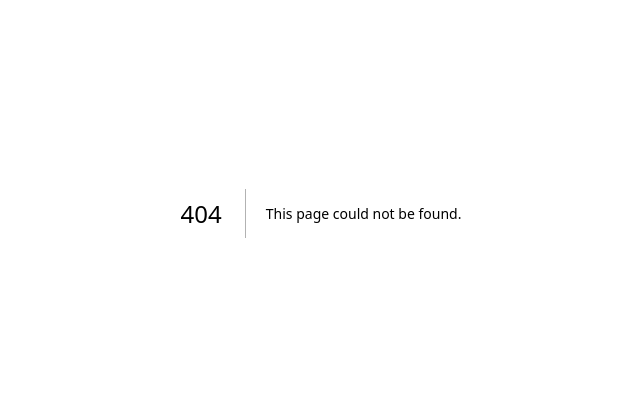
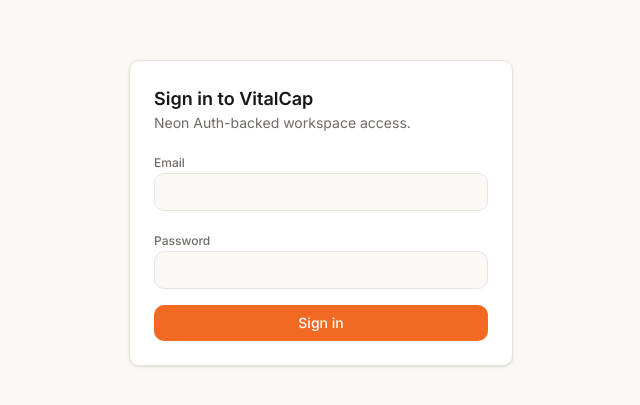
Before and after one commit to tommynabo/VitalCAP, a Next.js app: page /sign-in in a window 1280 px wide. Before the commit this address had no page. Shown: the part 187-592 px from the top of the page, without its empty margins (319-959 px from the left). Built offline with nearby package versions, Linux system fonts and the light colour scheme.

Commit message:
feat(auth): wire Neon Auth (server client, route handler, middleware, sign-in/out)

```diff
--- /dev/null
+++ b/middleware.ts
@@ -0,0 +1,44 @@
+import { NextResponse, type NextRequest } from "next/server";
+import { getServerEnv, isDevSeedMode } from "@/lib/config/env";
+
+/**
+ * Protects every dashboard/admin page behind a Neon Auth session. Skipped
+ * entirely in dev-seed mode (local/test default) so the seed-backed UI keeps
+ * working without a real auth backend. In production this is never skipped
+ * (`env.ts` already hard-fails `APP_ENV=production` + `DEV_SEED_MODE=true`).
+ *
+ * `/api/auth/*`, `/api/cron/*`, `/api/webhooks/*` and static assets are
+ * intentionally excluded from `matcher` below — cron/webhooks authenticate
+ * via `CRON_SECRET`/provider signatures, not a user session.
+ */
+export default async function middleware(request: NextRequest) {
+  if (isDevSeedMode()) return NextResponse.next();
+
+  const env = getServerEnv();
+  if (!env.NEON_AUTH_BASE_URL || !env.NEON_AUTH_COOKIE_SECRET) {
+    // Auth not configured yet — fail closed rather than silently allow access.
+    return new NextResponse("Authentication is not configured.", { status: 503 });
+  }
+
+  const { getAuth } = await import("@/lib/auth/server");
+  const handler = getAuth().middleware({ loginUrl: "/sign-in" });
+  return handler(request);
+}
+
+export const config = {
+  matcher: [
+    "/",
+    "/accounts/:path*",
+    "/contacts/:path*",
+    "/campaigns/:path*",
+    "/discovery/:path*",
+    "/autopilot/:path*",
+    "/outreach/:path*",
+    "/reviews/:path*",
+    "/setter/:path*",
+    "/settings/:path*",
+    "/analytics/:path*",
+    "/infrastructure/:path*",
+    "/admin/:path*",
+  ],
+};
--- /dev/null
+++ b/src/app/api/auth/[...path]/route.ts
@@ -0,0 +1,19 @@
+import { getAuth } from "@/lib/auth/server";
+
+type RouteContext = { params: Promise<{ path: string[] }> };
+
+/**
+ * Lazily resolves the Neon Auth handler per-request instead of at module
+ * load time, so this route file can be imported during `next build`
+ * (Next.js route collection) even before `NEON_AUTH_BASE_URL`/
+ * `NEON_AUTH_COOKIE_SECRET` are configured (e.g. dev-seed mode).
+ */
+function lazyMethod(method: "GET" | "POST" | "PUT" | "DELETE" | "PATCH") {
+  return (request: Request, context: RouteContext) => getAuth().handler()[method](request, context);
+}
+
+export const GET = lazyMethod("GET");
+export const POST = lazyMethod("POST");
+export const PUT = lazyMethod("PUT");
+export const DELETE = lazyMethod("DELETE");
+export const PATCH = lazyMethod("PATCH");
--- /dev/null
+++ b/src/app/sign-in/page.tsx
@@ -0,0 +1,51 @@
+"use client";
+
+import { useActionState } from "react";
+import { signInWithEmailAction } from "@/lib/auth/actions";
+
+export default function SignInPage() {
+  const [state, formAction, pending] = useActionState(signInWithEmailAction, { error: null });
+
+  return (
+    <div className="flex min-h-screen items-center justify-center bg-surface-muted p-6">
+      <form action={formAction} className="w-full max-w-sm space-y-4 rounded-[10px] border border-border bg-surface p-6 shadow-sm">
+        <div>
+          <h1 className="text-lg font-semibold text-text">Sign in to VitalCap</h1>
+          <p className="text-sm text-text-muted">Neon Auth-backed workspace access.</p>
+        </div>
+        <div className="space-y-1.5">
+          <label htmlFor="email" className="text-xs font-medium text-text-muted">
+            Email
+          </label>
+          <input
+            id="email"
+            name="email"
+            type="email"
+            required
+            className="w-full rounded-[10px] border border-border bg-surface-muted px-3 py-2 text-sm text-text"
+          />
+        </div>
+        <div className="space-y-1.5">
+          <label htmlFor="password" className="text-xs font-medium text-text-muted">
+            Password
+          </label>
+          <input
+            id="password"
+            name="password"
+            type="password"
+            required
+            className="w-full rounded-[10px] border border-border bg-surface-muted px-3 py-2 text-sm text-text"
+          />
+        </div>
+        {state.error ? <p className="text-sm text-danger">{state.error}</p> : null}
+        <button
+          type="submit"
+          disabled={pending}
+          className="w-full rounded-[10px] bg-primary px-3 py-2 text-sm font-medium text-white disabled:opacity-60"
+        >
+          {pending ? "Signing in…" : "Sign in"}
+        </button>
+      </form>
+    </div>
+  );
+}
--- a/src/components/layout/topbar.tsx
+++ b/src/components/layout/topbar.tsx
@@ -1,9 +1,10 @@
 "use client";
 
 import { usePathname } from "next/navigation";
-import { Bell, Menu, Search } from "lucide-react";
+import { Bell, LogOut, Menu, Search } from "lucide-react";
 import { NAV_ITEMS } from "./nav-config";
 import { useSidebar } from "./sidebar-context";
+import { signOutAction } from "@/lib/auth/actions";
 
 export function TopBar() {
   const pathname = usePathname();
@@ -44,6 +45,15 @@
         >
           V
         </div>
+        <form action={signOutAction}>
+          <button
+            type="submit"
+            aria-label="Sign out"
+            className="flex h-9 w-9 items-center justify-center rounded-[10px] border border-border text-text-muted hover:bg-surface-muted hover:text-text"
+          >
+            <LogOut className="h-4 w-4" aria-hidden="true" />
+          </button>
+        </form>
       </div>
     </header>
   );
--- /dev/null
+++ b/src/infrastructure/neon/repositories/workspace.ts
@@ -0,0 +1,33 @@
+import { eq } from "drizzle-orm";
+import { getDb } from "../db";
+import { workspaces, workspaceMembers } from "../schema/workspaces";
+
+/**
+ * Workspace bootstrap/lookup. Neon Auth owns user identity; this module
+ * only maps an authenticated user id to the workspace(s) they belong to,
+ * and auto-provisions a first workspace on a brand-new user's first
+ * session (no manual DB step required to use the app end to end).
+ */
+export async function findWorkspaceIdForUser(userId: string): Promise<string | null> {
+  const db = getDb();
+  const [membership] = await db
+    .select({ workspaceId: workspaceMembers.workspaceId })
+    .from(workspaceMembers)
+    .where(eq(workspaceMembers.userId, userId))
+    .limit(1);
+  return membership?.workspaceId ?? null;
+}
+
+export async function createWorkspaceForUser(userId: string, workspaceName: string): Promise<string> {
+  const db = getDb();
+  const [workspace] = await db.insert(workspaces).values({ name: workspaceName }).returning({ id: workspaces.id });
+  if (!workspace) throw new Error("Failed to create workspace.");
+  await db.insert(workspaceMembers).values({ workspaceId: workspace.id, userId, role: "owner" });
+  return workspace.id;
+}
+
+export async function getOrCreateWorkspaceIdForUser(userId: string, fallbackName: string): Promise<string> {
+  const existing = await findWorkspaceIdForUser(userId);
+  if (existing) return existing;
+  return createWorkspaceForUser(userId, fallbackName);
+}
--- /dev/null
+++ b/src/lib/auth/actions.ts
@@ -0,0 +1,23 @@
+"use server";
+
+import { redirect } from "next/navigation";
+import { getAuth } from "@/lib/auth/server";
+import { isDevSeedMode } from "@/lib/config/env";
+
+export async function signInWithEmailAction(
+  _prevState: { error: string | null },
+  formData: FormData,
+): Promise<{ error: string | null }> {
+  const email = String(formData.get("email") ?? "");
+  const password = String(formData.get("password") ?? "");
+  if (!email || !password) return { error: "Email and password are required." };
+
+  const { error } = await getAuth().signIn.email({ email, password });
+  if (error) return { error: error.message ?? "Sign-in failed." };
+  redirect("/");
+}
+
+export async function signOutAction(): Promise<void> {
+  if (!isDevSeedMode()) await getAuth().signOut();
+  redirect("/sign-in");
+}
--- /dev/null
+++ b/src/lib/auth/server.ts
@@ -0,0 +1,31 @@
+import { createNeonAuth } from "@neondatabase/auth/next/server";
+import { getServerEnv } from "@/lib/config/env";
+
+/**
+ * Singleton Neon Auth server instance (Better Auth under the hood). Reads
+ * `NEON_AUTH_BASE_URL`/`NEON_AUTH_COOKIE_SECRET` via `getServerEnv()`, which
+ * already resolves the Neon Vercel integration's prefixed variable names.
+ * Do not construct a second instance elsewhere — import `auth` from here.
+ */
+function buildAuth() {
+  const env = getServerEnv();
+  if (!env.NEON_AUTH_BASE_URL || !env.NEON_AUTH_COOKIE_SECRET) {
+    // Constructed lazily (see `getAuth()`) so importing this module never
+    // throws just because auth isn't configured yet (e.g. dev-seed mode).
+    throw new Error(
+      "NEON_AUTH_BASE_URL and NEON_AUTH_COOKIE_SECRET must both be set to use Neon Auth.",
+    );
+  }
+  return createNeonAuth({
+    baseUrl: env.NEON_AUTH_BASE_URL,
+    cookies: { secret: env.NEON_AUTH_COOKIE_SECRET },
+  });
+}
+
+let cachedAuth: ReturnType<typeof buildAuth> | undefined;
+
+/** Lazily builds/returns the Neon Auth instance. Throws if not configured. */
+export function getAuth() {
+  if (!cachedAuth) cachedAuth = buildAuth();
+  return cachedAuth;
+}
--- /dev/null
+++ b/src/lib/auth/workspace.ts
@@ -0,0 +1,38 @@
+import { getAuth } from "@/lib/auth/server";
+import { isDevSeedMode } from "@/lib/config/env";
+import { getOrCreateWorkspaceIdForUser } from "@/infrastructure/neon/repositories/workspace";
+
+const DEV_SEED_WORKSPACE_ID = "ws_demo";
+
+export class UnauthorizedError extends Error {
+  constructor() {
+    super("Not signed in.");
+    this.name = "UnauthorizedError";
+  }
+}
+
+export interface CurrentUser {
+  userId: string;
+  email: string | null;
+  name: string | null;
+}
+
+/** Throws `UnauthorizedError` if there is no valid Neon Auth session. */
+export async function requireCurrentUser(): Promise<CurrentUser> {
+  const { data } = await getAuth().getSession();
+  if (!data?.user) throw new UnauthorizedError();
+  return { userId: data.user.id, email: data.user.email ?? null, name: data.user.name ?? null };
+}
+
+/**
+ * Resolves the workspace id that repository queries should scope to.
+ *
+ * - Dev-seed mode: always the fixed demo workspace id, no auth/DB involved.
+ * - Real mode: the signed-in user's workspace, auto-provisioning one on
+ *   a brand-new user's first request (no manual onboarding step required).
+ */
+export async function getCurrentWorkspaceId(): Promise<string> {
+  if (isDevSeedMode()) return DEV_SEED_WORKSPACE_ID;
+  const user = await requireCurrentUser();
+  return getOrCreateWorkspaceIdForUser(user.userId, user.name ?? user.email ?? "Workspace");
+}
```
Also changed, not shown: 1 other file (tests, documents, lock files or other folders).
